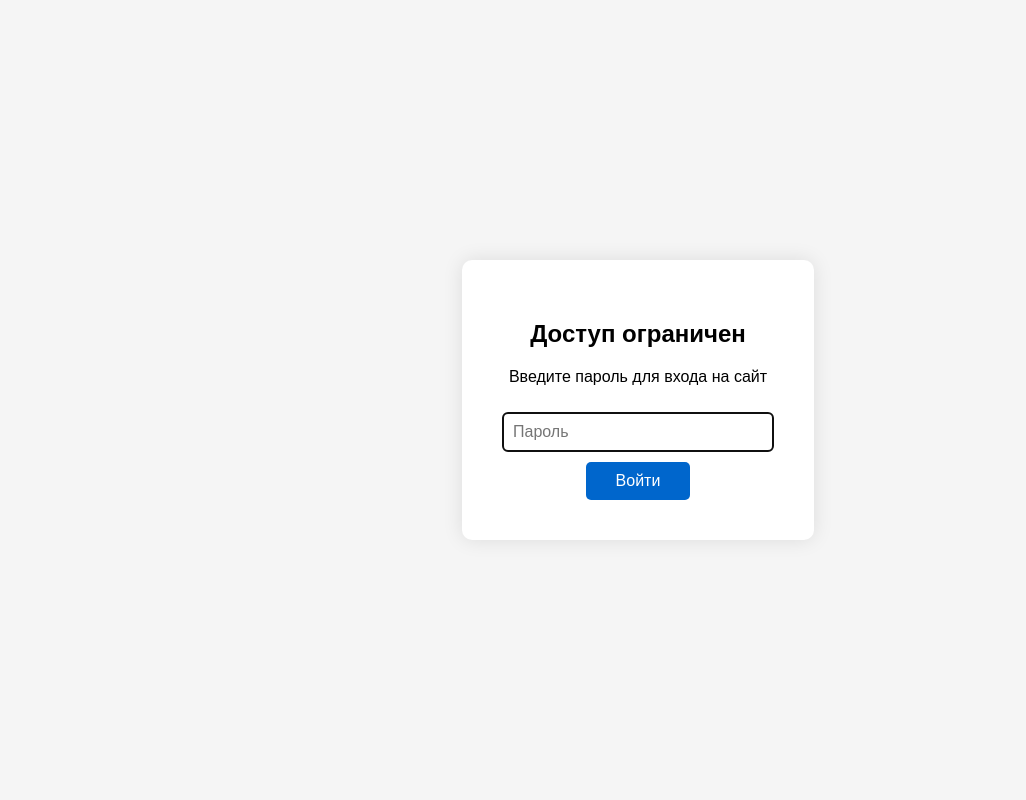
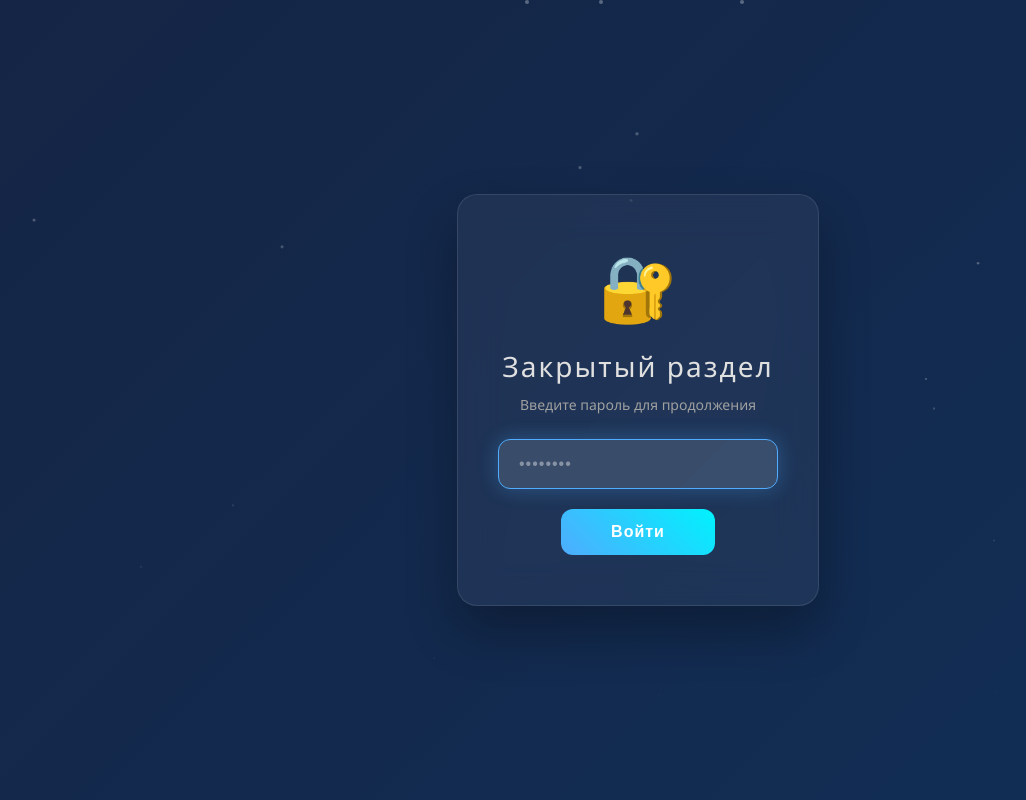
Before and after one commit to antlev468-alt/mysite, a Django app: template main/templates/main/password.html in a window 1280 px wide. Shown: the whole page, without its empty margins (2-1028 px from the left). Run offline with Django 5.2, Linux system fonts and the light colour scheme; the template is opened without the code that fills it, so the values that code supplies are empty.

Commit message:
справления

```diff
--- a/main/templates/main/password.html
+++ b/main/templates/main/password.html
@@ -5,61 +5,234 @@
     <meta name="viewport" content="width=device-width, initial-scale=1.0">
     <title>Введите пароль</title>
     <style>
+        * {
+            margin: 0;
+            padding: 0;
+            box-sizing: border-box;
+        }
+
         body {
-            font-family: Arial, sans-serif;
+            font-family: 'Segoe UI', Arial, sans-serif;
             display: flex;
             justify-content: center;
             align-items: center;
             height: 100vh;
             margin: 0;
-            background: #f5f5f5;
+            background: linear-gradient(135deg, #1a1a2e, #16213e, #0f3460);
+            background-size: 400% 400%;
+            animation: gradientBG 15s ease infinite;
         }
+
+        @keyframes gradientBG {
+            0% { background-position: 0% 50%; }
+            50% { background-position: 100% 50%; }
+            100% { background-position: 0% 50%; }
+        }
+
+        .container {
+            perspective: 1000px;
+        }
+
         .login-box {
-            background: white;
-            padding: 40px;
-            border-radius: 10px;
-            box-shadow: 0 0 20px rgba(0,0,0,0.1);
+            background: rgba(255, 255, 255, 0.05);
+            backdrop-filter: blur(20px);
+            padding: 50px 40px;
+            border-radius: 20px;
+            box-shadow: 0 25px 50px rgba(0,0,0,0.3);
             text-align: center;
+            border: 1px solid rgba(255, 255, 255, 0.1);
+            animation: floatIn 0.8s ease-out;
         }
+
+        @keyframes floatIn {
+            from {
+                opacity: 0;
+                transform: translateY(40px) rotateX(10deg);
+            }
+            to {
+                opacity: 1;
+                transform: translateY(0) rotateX(0);
+            }
+        }
+
+        .icon {
+            font-size: 60px;
+            margin-bottom: 20px;
+            animation: pulse 2s ease-in-out infinite;
+        }
+
+        @keyframes pulse {
+            0%, 100% { transform: scale(1); }
+            50% { transform: scale(1.1); }
+        }
+
+        h2 {
+            color: #e0e0e0;
+            margin-bottom: 10px;
+            font-size: 28px;
+            font-weight: 300;
+            letter-spacing: 2px;
+        }
+
+        p {
+            color: #a0a0a0;
+            margin-bottom: 25px;
+            font-size: 14px;
+        }
+
+        .input-group {
+            position: relative;
+            margin-bottom: 20px;
+        }
+
         input[type="password"] {
-            padding: 10px;
+            padding: 15px 20px;
             font-size: 16px;
-            width: 250px;
-            margin: 10px 0;
-            border: 1px solid #ccc;
-            border-radius: 5px;
+            width: 280px;
+            background: rgba(255, 255, 255, 0.08);
+            border: 1px solid rgba(255, 255, 255, 0.2);
+            border-radius: 12px;
+            color: #fff;
+            outline: none;
+            transition: all 0.3s ease;
+            letter-spacing: 3px;
         }
+
+        input[type="password"]::placeholder {
+            color: rgba(255, 255, 255, 0.4);
+            letter-spacing: 1px;
+        }
+
+        input[type="password"]:focus {
+            border-color: #4facfe;
+            box-shadow: 0 0 20px rgba(79, 172, 254, 0.3);
+            background: rgba(255, 255, 255, 0.12);
+        }
+
         button {
-            padding: 10px 30px;
+            padding: 14px 50px;
             font-size: 16px;
-            background: #0066cc;
+            background: linear-gradient(45deg, #4facfe, #00f2fe);
             color: white;
             border: none;
-            border-radius: 5px;
+            border-radius: 12px;
             cursor: pointer;
+            letter-spacing: 1px;
+            font-weight: 600;
+            transition: all 0.3s ease;
+            position: relative;
+            overflow: hidden;
         }
+
         button:hover {
-            background: #0055aa;
+            transform: translateY(-3px);
+            box-shadow: 0 10px 30px rgba(79, 172, 254, 0.4);
         }
+
+        button:active {
+            transform: translateY(0);
+        }
+
+        button::after {
+            content: '';
+            position: absolute;
+            top: 50%;
+            left: 50%;
+            width: 0;
+            height: 0;
+            background: rgba(255, 255, 255, 0.3);
+            border-radius: 50%;
+            transform: translate(-50%, -50%);
+            transition: width 0.6s, height 0.6s;
+        }
+
+        button:active::after {
+            width: 300px;
+            height: 300px;
+        }
+
         .error {
-            color: red;
-            margin-top: 10px;
+            color: #ff6b6b;
+            margin-top: 15px;
+            font-size: 14px;
+            animation: shake 0.5s ease;
+        }
+
+        @keyframes shake {
+            0%, 100% { transform: translateX(0); }
+            25% { transform: translateX(-10px); }
+            75% { transform: translateX(10px); }
+        }
+
+        .particles {
+            position: fixed;
+            top: 0;
+            left: 0;
+            width: 100%;
+            height: 100%;
+            pointer-events: none;
+            z-index: 0;
+        }
+
+        .particle {
+            position: absolute;
+            width: 4px;
+            height: 4px;
+            background: rgba(255, 255, 255, 0.3);
+            border-radius: 50%;
+            animation: floatUp 8s linear infinite;
+        }
+
+        @keyframes floatUp {
+            0% {
+                transform: translateY(100vh) scale(0);
+                opacity: 0;
+            }
+            10% {
+                opacity: 1;
+            }
+            90% {
+                opacity: 1;
+            }
+            100% {
+                transform: translateY(-10vh) scale(1);
+                opacity: 0;
+            }
         }
     </style>
 </head>
 <body>
+    <div class="particles" id="particles"></div>
+
+    <div class="container">
         <div class="login-box">
-        <h2>Доступ ограничен</h2>
-        <p>Введите пароль для входа на сайт</p>
-        <form method="post">
+            <div class="icon">🔐</div>
+            <h2>Закрытый раздел</h2>
+            <p>Введите пароль для продолжения</p>
+            <form method="post" id="loginForm">
                 {% csrf_token %}
-            <input type="password" name="password" placeholder="Пароль" required autofocus>
-            <br>
+                <div class="input-group">
+                    <input type="password" name="password" placeholder="••••••••" required autofocus>
+                </div>
                 <button type="submit">Войти</button>
             </form>
             {% if error %}
                 <p class="error">Неверный пароль!</p>
             {% endif %}
         </div>
+    </div>
+
+    <script>
+        // Создаём частицы
+        const particlesContainer = document.getElementById('particles');
+        for (let i = 0; i < 30; i++) {
+            const particle = document.createElement('div');
+            particle.className = 'particle';
+            particle.style.left = Math.random() * 100 + '%';
+            particle.style.animationDelay = Math.random() * 8 + 's';
+            particle.style.animationDuration = (Math.random() * 6 + 6) + 's';
+            particlesContainer.appendChild(particle);
+        }
+    </script>
 </body>
 </html>
```
Also changed, not shown: main/urls.py (+81 -9 lines). Lines whose indentation alone changed are shown as unchanged.
